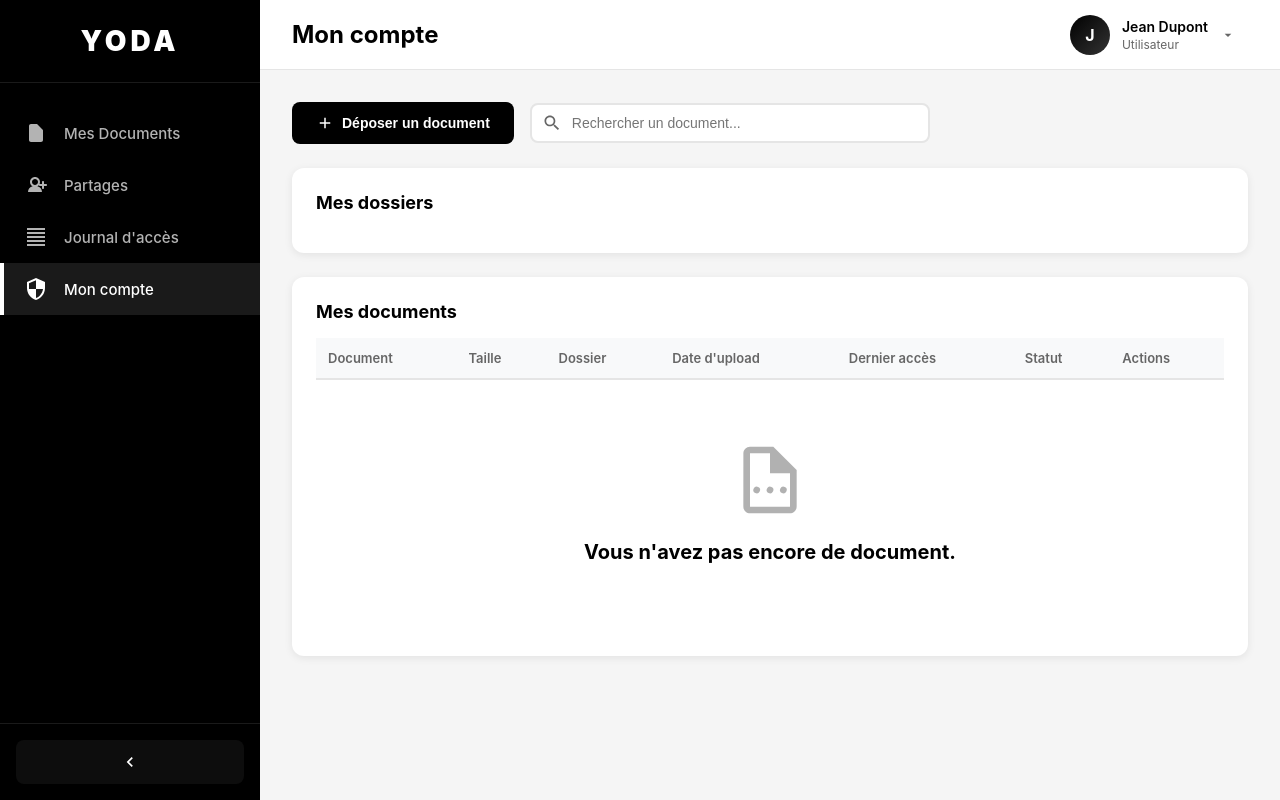
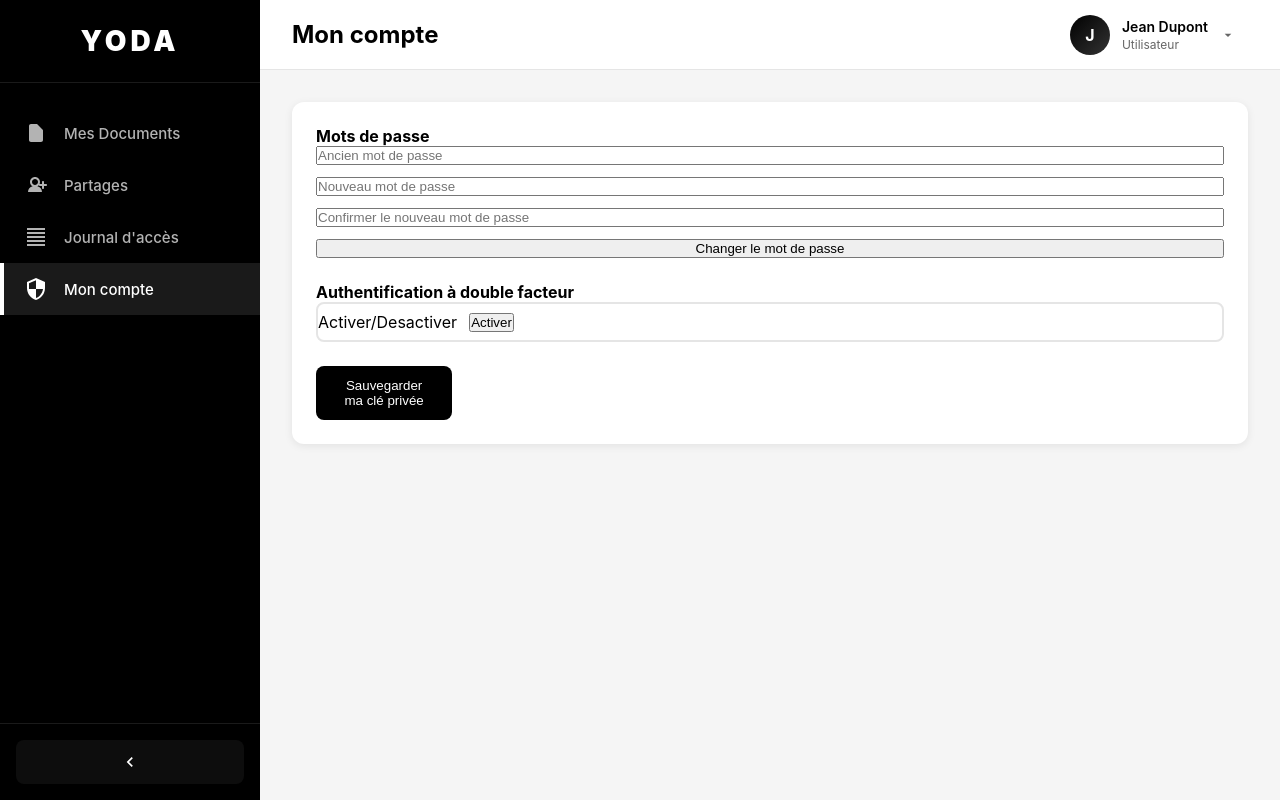
Before and after one commit to tit6/YODA, a Vue app in the folder frontend/: page /dashboard/account in a window 1280 px wide. Built offline with nearby package versions, Linux system fonts and the light colour scheme; the HTML template or start-up script is replaced by a standard one.

Commit message:
Add `AccountView` and update routing for account management
- Introduce `AccountView.vue` with password change, 2FA setup, and private key export functionality.
- Update `router/index.ts` to associate the account route with `AccountView`.

```diff
--- a/frontend/src/router/index.ts
+++ b/frontend/src/router/index.ts
@@ -9,6 +9,7 @@ import TestDb from '../views/testdb.vue'
 import DashboardLayout from '../views/dashboard/DashboardLayout.vue'
 import AdminDashboardView from '../views/dashboard/AdminDashboardView.vue'
 import DocumentsView from '../views/dashboard/DocumentsView.vue'
+import AccountView from '../views/dashboard/account/AccountView.vue'
 
 const router = createRouter({
   history: createWebHistory(import.meta.env.BASE_URL),
@@ -84,7 +85,7 @@ const router = createRouter({
               {
                   path: 'account',
                   name: 'dashboard-account',
-                  component: DocumentsView,
+                  component: AccountView,
                   meta: { title: 'Mon compte' }
               }
           ]
--- /dev/null
+++ b/frontend/src/views/dashboard/account/AccountView.vue
@@ -0,0 +1,73 @@
+<script setup lang="ts">
+
+</script>
+
+<template>
+  <div class="main-content">
+
+    <div class="section">
+      <h4>Mots de passe</h4>
+      <div class="change-password-form">
+        <input type="password" placeholder="Ancien mot de passe" />
+        <input type="password" placeholder="Nouveau mot de passe" />
+        <input type="password" placeholder="Confirmer le nouveau mot de passe" />
+        <button>Changer le mot de passe</button>
+      </div>
+    </div>
+
+    <div class="section">
+      <h4>Authentification à double facteur</h4>
+      <div class="a2f-form">
+        <p>Activer/Desactiver</p>
+        <button>Activer</button>
+      </div>
+    </div>
+
+    <button class="export-btn">
+      Sauvegarder ma clé privée
+    </button>
+  </div>
+</template>
+
+<style scoped>
+.main-content {
+  display: flex;
+  flex-direction: column;
+  background: white;
+  padding: 24px;
+  border-radius: 12px;
+  box-shadow: 0 2px 8px rgba(0, 0, 0, 0.08);
+  gap: 24px;
+}
+
+.change-password-form{
+  display: flex;
+  flex-direction: column;
+  gap: 12px;
+}
+
+.a2f-form{
+  display: flex;
+  flex-direction: row;
+  width: 100%;
+  height: 5vh;
+  border: 2px solid var(--border-input-color);
+  border-radius: 8px;
+  align-items: center;
+  gap: 12px;
+}
+
+.export-btn{
+  width: 15%;
+  border: none;
+  background: var(--primary-color);
+  cursor: pointer;
+  color: white;
+  padding: 12px 24px;
+  border-radius: 8px;
+}
+
+.export-btn:hover{
+  background: var(--primary-hover-color);
+}
+</style>
```
